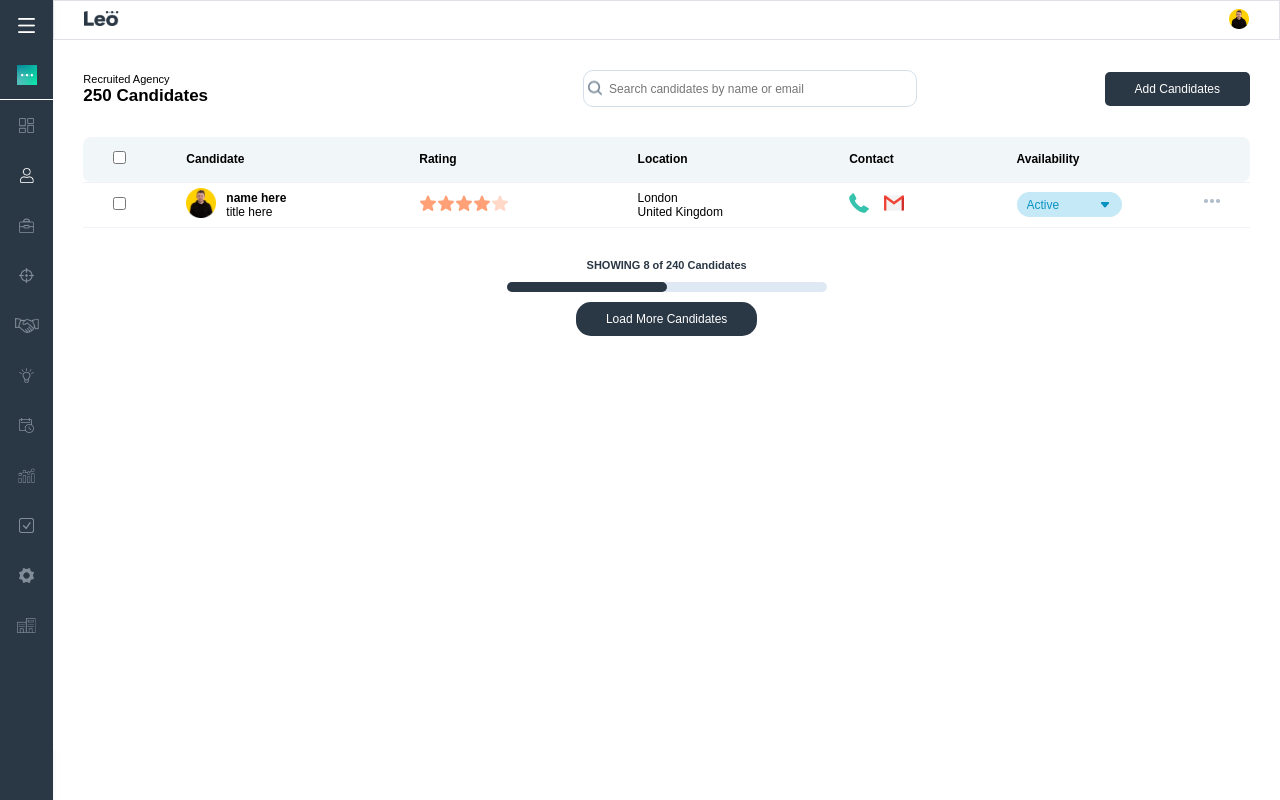
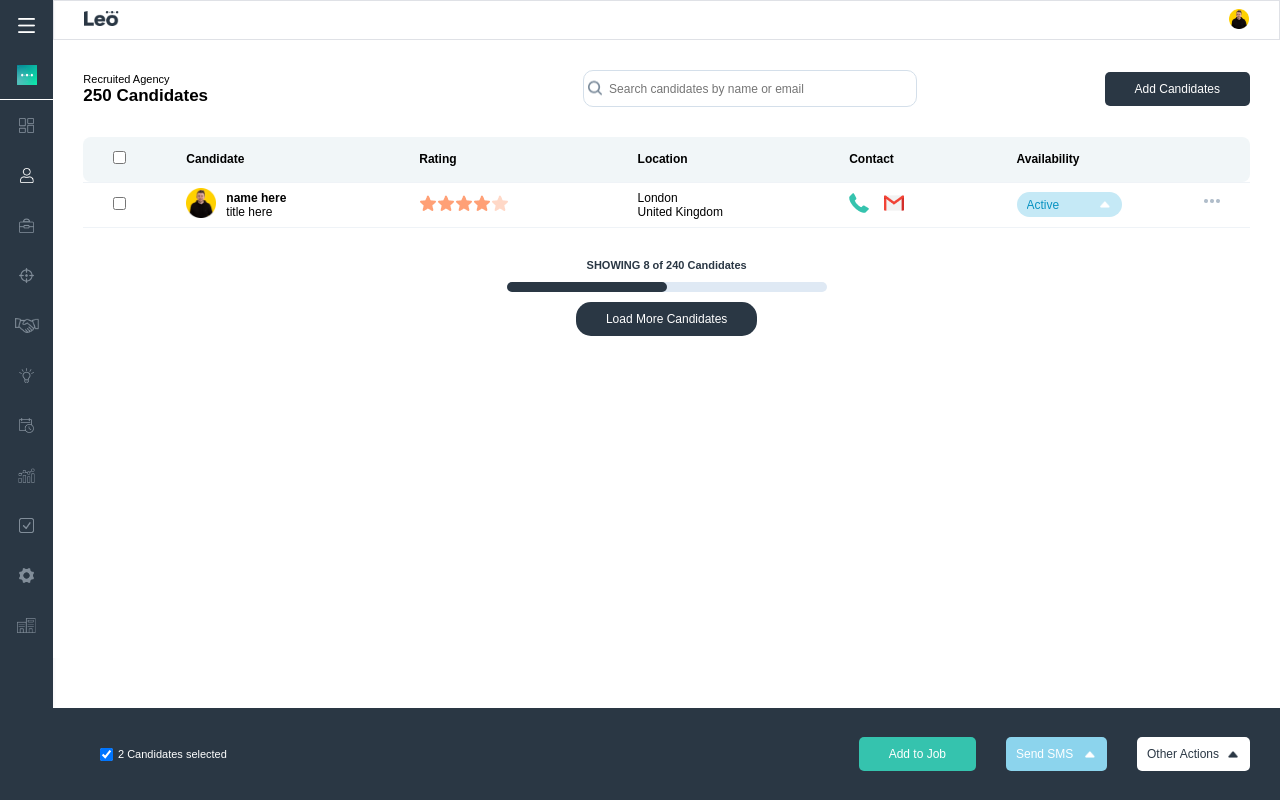
Before and after one commit to JH-Jitu/Leo-task-react, a React (Create React App) app: page / in a window 1280 px wide. Built offline with nearby package versions, Linux system fonts and the light colour scheme.

Commit message:
static footer part added

```diff
--- /dev/null
+++ b/src/components/Footer/Footer.js
@@ -0,0 +1,45 @@
+import React from "react";
+import Button from "../Elements/Button";
+import { FooterStyle, SelectedList } from "../styles/ContainerSectors.styles";
+import { EventBtn, SmallText } from "../styles/Elements.styles";
+import arrowLight from "./../../assets/Polygon 1.png";
+import arrowDark from "./../../assets/Polygon 1 (2).png";
+
+const Footer = () => {
+  return (
+    <FooterStyle>
+      <SelectedList class="selected-list">
+        <input type="checkbox" checked="true" />
+        <SmallText> 2 Candidates selected</SmallText>
+      </SelectedList>
+
+      <div>
+        <Button
+          text="Add to Job"
+          bgColor="#35c3ae"
+          textColor="#ffffff"
+          borderRadius="5"
+        />
+        <EventBtn
+          name="send"
+          bgColor="#8cd4ed"
+          textColor="#ffffff"
+          arrowIcon={arrowLight}
+        >
+          <option value="sms">Send SMS</option>
+          <option value="email">Send email</option>
+        </EventBtn>
+        <EventBtn
+          name="others"
+          bgColor="#ffffff"
+          textColor="#2a3744"
+          arrowIcon={arrowDark}
+        >
+          <option value="">Other Actions</option>
+        </EventBtn>
+      </div>
+    </FooterStyle>
+  );
+};
+
+export default Footer;
--- a/src/components/FullPage.js
+++ b/src/components/FullPage.js
@@ -1,5 +1,6 @@
 import React from "react";
 import Body from "./Body/Body";
+import Footer from "./Footer/Footer";
 import MenuBar from "./MenuBar/MenuBar";
 import Navbar from "./Navbar/Navbar";
 import { Page } from "./styles/ContainerSectors.styles";
@@ -10,6 +11,7 @@ const FullPage = () => {
       <Navbar />
       <MenuBar />
       <Body />
+      <Footer />
     </Page>
   );
 };
--- a/src/components/styles/ContainerSectors.styles.js
+++ b/src/components/styles/ContainerSectors.styles.js
@@ -184,3 +184,22 @@ export const LoadedCandidates = styled.div`
 export const LoadMoreBtn = styled.div`
   margin-top: 10px;
 `;
+
+// For Footer part
+export const FooterStyle = styled.div`
+  grid-column: span 24;
+  background-color: #2a3744;
+  display: flex;
+  justify-content: space-between;
+  align-items: center;
+`;
+export const SelectedList = styled.div`
+  padding-left: 100px;
+  color: white;
+  display: flex;
+  align-items: center;
+
+  & input {
+    margin-right: 5px;
+  }
+`;
--- a/src/components/styles/Elements.styles.js
+++ b/src/components/styles/Elements.styles.js
@@ -47,3 +47,23 @@ export const AvailableBtn = styled.select`
   cursor: pointer;
   color: ${(props) => props.textColor};
 `;
+export const EventBtn = styled.select`
+  margin-right: 30px;
+  border-radius: 5px;
+  padding: 10px 30px;
+  background: ${(props) => props.bgColor};
+  color: ${(props) => props.textColor};
+  border: none;
+
+  appearance: none;
+  padding-left: 10px;
+  background-image: url("${(props) => props.arrowIcon}");
+  background-repeat: no-repeat;
+  background-position: right 1rem center;
+  background-size: 10px;
+  cursor: pointer;
+
+  &:nth-of-type(1) {
+    margin-left: 30px;
+  }
+`;
```
Also changed, not shown: src/assets/Polygon 1 (2).png (added), src/assets/Polygon 1.png.
